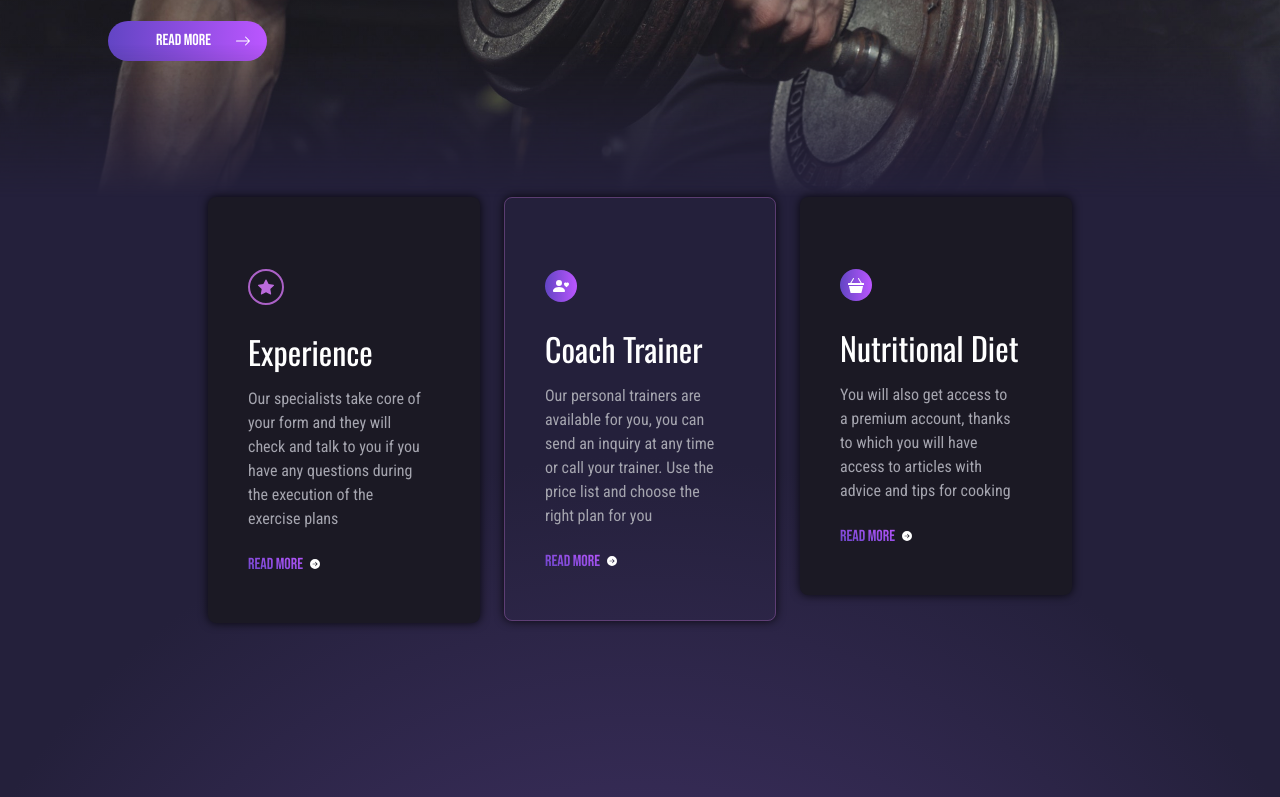
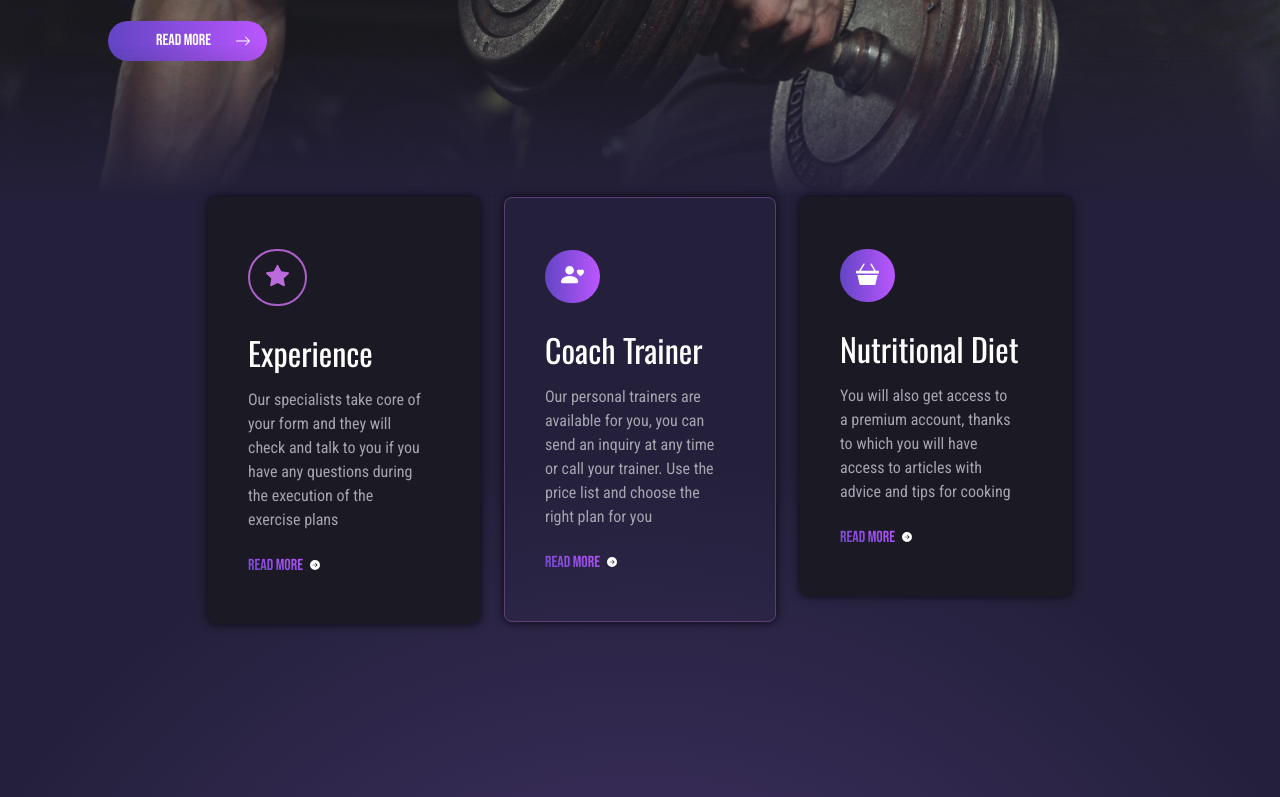
Before and after one commit to Nilost21/ProyectoFinalFront, a React (Vite) app: page / in a window 1280 px wide. Shown: the part 570-1367 px from the top of the page. Built offline with nearby package versions, Linux system fonts and the light colour scheme; no server answers.

Commit message:
Creando Modal info en home

```diff
--- a/src/App.jsx
+++ b/src/App.jsx
@@ -1,7 +1,6 @@
 import 'bootstrap/dist/css/bootstrap.min.css';
 import './App.css';
 import RoutesPages from './routes/Routes';
-import NavbarComponent from './components/NavbarComponent';
 import ProductsContext from './context/ProductsContext';
 import UsersContext from './context/UsersContext';
 
--- a/src/components/Cards Home/CardDiet.jsx
+++ b/src/components/Cards Home/CardDiet.jsx
@@ -6,15 +6,15 @@ function CardDiet() {
   return (
     <>
       <Card className="bg-experience  mb-5 rounded-3 border-0 pt-5 pb-4 px-4 shadow-box card-zoom ">
-        <Card.Body className="pt-4">
+        <Card.Body className="pt-1">
           <div className="p-0">
             <Button className="gradient-background rounded-5 px-2 py-1 mb-4 border-0 ">
               <svg
                 xmlns="http://www.w3.org/2000/svg"
-                width="16"
-                height="16"
+                width="39"
+                height="41"
                 fill="currentColor"
-                className="bi bi-basket3-fill mb-1"
+                className="bi bi-basket3-fill mb-1 p-2"
                 viewBox="0 0 16 16"
               >
                 <path d="M5.757 1.071a.5.5 0 0 1 .172.686L3.383 6h9.234L10.07 1.757a.5.5 0 1 1 .858-.514L13.783 6H15.5a.5.5 0 0 1 .5.5v1a.5.5 0 0 1-.5.5H.5a.5.5 0 0 1-.5-.5v-1A.5.5 0 0 1 .5 6h1.717L5.07 1.243a.5.5 0 0 1 .686-.172zM2.468 15.426.943 9h14.114l-1.525 6.426a.75.75 0 0 1-.729.574H3.197a.75.75 0 0 1-.73-.574z" />
--- a/src/components/Cards Home/CardExperience.jsx
+++ b/src/components/Cards Home/CardExperience.jsx
@@ -1,21 +1,34 @@
 /* eslint-disable no-unused-vars */
-import { Card, Button } from 'react-bootstrap';
+import { Card, Button, Modal } from 'react-bootstrap';
+import { useState } from 'react';
+
 import '../../css/Card.css';
 import '../../css/Home.css';
+import InfoCardHome from './InfoCardHome';
 
 function CardExperience() {
+  const [show, setShow] = useState(false);
+
+  const handleClose = () => setShow(false);
+  const handleShow = () => setShow(true);
+
+  const subTitle =
+    "Our team of specialists is dedicated to providing you with comprehensive support throughout your fitness journey. From the moment you step into our facility, they take the time to understand your goals, limitations, and preferences. They meticulously oversee your form, ensuring that each exercise is performed safely and effectively. If you have any questions or concerns at any point during your workout, our specialists are readily available to provide guidance and assistance. Furthermore, they continuously monitor your progress and make necessary adjustments to your exercise plans to ensure that you're consistently moving towards your fitness goals. Whether you're aiming to build strength, improve flexibility, or enhance your overall health, our specialists are committed to helping you achieve success." +
+    '\n\n' +
+    'Feel confident knowing that our team is here to support you every step of the way, celebrating your victories and helping you overcome any challenges that may arise on your fitness journey.';
+
   return (
     <>
       <Card className="bg-experience mb-5 rounded-3 border-0 pt-5 pb-4 px-4 shadow-box  card-zoom ">
-        <Card.Body className="pt-4">
+        <Card.Body className="pt-1">
           <div>
             <Button className="bg-transparent rounded-5 px-2 py-1 mb-4 border-experience ">
               <svg
                 xmlns="http://www.w3.org/2000/svg"
-                width="16"
-                height="16"
+                width="39"
+                height="41"
                 fill="#BB6BDC"
-                className="bi bi-star-fill mb-1 "
+                className="bi bi-star-fill mb-1 p-2 "
                 viewBox="0 0 16 16"
               >
                 <path
@@ -33,7 +46,10 @@ function CardExperience() {
             to you if you have any questions during the execution of the
             exercise plans
           </Card.Text>
-          <Button className="bg-transparent border-0 subtitle px-0 ">
+          <Button
+            onClick={handleShow}
+            className="bg-transparent border-0 subtitle px-0 "
+          >
             {' '}
             <span className="gradient-hover">Read More</span>{' '}
             <svg
@@ -49,6 +65,18 @@ function CardExperience() {
           </Button>
         </Card.Body>
       </Card>
+
+      <Modal
+        contentClassName="bg-transparent border-0 p-0"
+        show={show}
+        onHide={handleClose}
+      >
+        <InfoCardHome
+          handleClose={handleClose}
+          textTitle={'Experience'}
+          textSubtitle={subTitle}
+        />
+      </Modal>
     </>
   );
 }
--- a/src/components/Cards Home/CardTrainer.jsx
+++ b/src/components/Cards Home/CardTrainer.jsx
@@ -6,15 +6,15 @@ function CardTrainer() {
   return (
     <>
       <Card className="bg-transparent mb-5 rounded-3 border-card pt-5 pb-4 px-4 shadow-box card-zoom">
-        <Card.Body className="pt-4">
+        <Card.Body className="pt-1">
           <div className="p-0">
             <Button className="gradient-background rounded-5 px-2 py-1 mb-4 border-0 ">
               <svg
                 xmlns="http://www.w3.org/2000/svg"
-                width="16"
-                height="16"
+                width="39"
+                height="41"
                 fill="currentColor"
-                className="bi bi-person-heart mb-1"
+                className="bi bi-person-heart mb-1 p-2"
                 viewBox="0 0 16 16"
               >
                 <path d="M9 5a3 3 0 1 1-6 0 3 3 0 0 1 6 0m-9 8c0 1 1 1 1 1h10s1 0 1-1-1-4-6-4-6 3-6 4m13.5-8.09c1.387-1.425 4.855 1.07 0 4.277-4.854-3.207-1.387-5.702 0-4.276Z" />
--- /dev/null
+++ b/src/components/Cards Home/InfoCardHome.jsx
@@ -0,0 +1,60 @@
+import { Card, Button } from 'react-bootstrap';
+import PropTypes from 'prop-types';
+import '../../css/Card.css';
+import '../../css/Home.css';
+
+function InfoCardHome({ textTitle, textSubtitle, handleClose }) {
+  return (
+    <>
+      <Card className="bg-experience mb-5 rounded-3 border-0 pt-5 pb-4 px-4 shadow-box ">
+        <Card.Body className="pt-0">
+          <div>
+            <Button className="bg-transparent rounded-5 px-2 py-1 mb-4 border-experience ">
+              <svg
+                xmlns="http://www.w3.org/2000/svg"
+                width="29"
+                height="31"
+                fill="#BB6BDC"
+                className="bi bi-info-lg mb-1"
+                viewBox="0 0 16 16"
+              >
+                <path d="m9.708 6.075-3.024.379-.108.502.595.108c.387.093.464.232.38.619l-.975 4.577c-.255 1.183.14 1.74 1.067 1.74.72 0 1.554-.332 1.933-.789l.116-.549c-.263.232-.65.325-.905.325-.363 0-.494-.255-.402-.704zm.091-2.755a1.32 1.32 0 1 1-2.64 0 1.32 1.32 0 0 1 2.64 0" />
+              </svg>
+            </Button>
+          </div>
+          <Card.Title className="text-white paragraph mt-1 mb-3 me-1 fs-2">
+            {textTitle}
+          </Card.Title>
+          <Card.Text className="text-color-small small-font">
+            {textSubtitle}
+          </Card.Text>
+          <Button
+            onClick={handleClose}
+            className="bg-transparent border-0 subtitle px-0 "
+          >
+            {' '}
+            <span className="gradient-hover">Back To Home</span>{' '}
+            <svg
+              xmlns="http://www.w3.org/2000/svg"
+              width="10"
+              height="10"
+              fill="currentColor"
+              className="bi bi-arrow-right-circle-fill ms-1 "
+              viewBox="0 0 16 16"
+            >
+              <path d="M8 0a8 8 0 1 1 0 16A8 8 0 0 1 8 0M4.5 7.5a.5.5 0 0 0 0 1h5.793l-2.147 2.146a.5.5 0 0 0 .708.708l3-3a.5.5 0 0 0 0-.708l-3-3a.5.5 0 1 0-.708.708L10.293 7.5z" />
+            </svg>
+          </Button>
+        </Card.Body>
+      </Card>
+    </>
+  );
+}
+
+InfoCardHome.propTypes = {
+  textTitle: PropTypes.string,
+  textSubtitle: PropTypes.string,
+  handleClose: PropTypes.func,
+};
+
+export default InfoCardHome;
```
Also changed, not shown: src/components/ModalComponent.jsx (deleted, +0 -33 lines).
